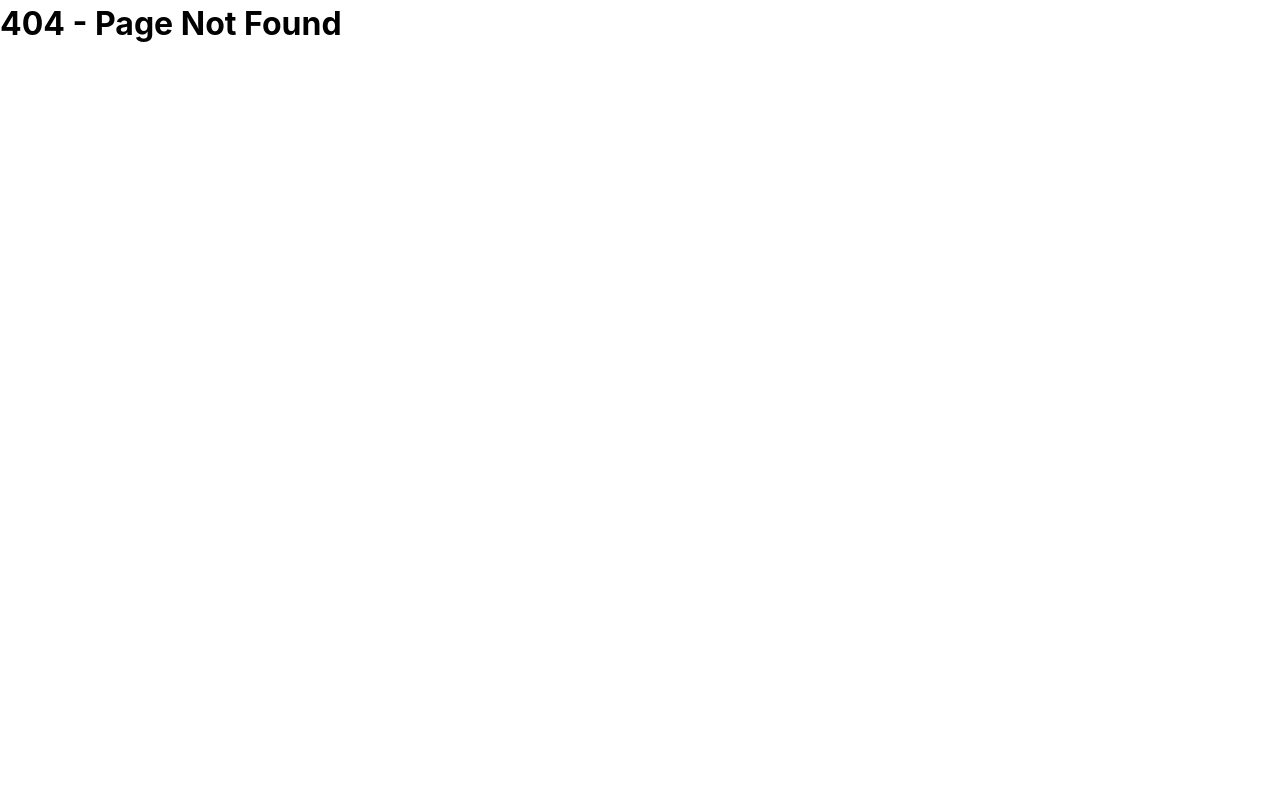
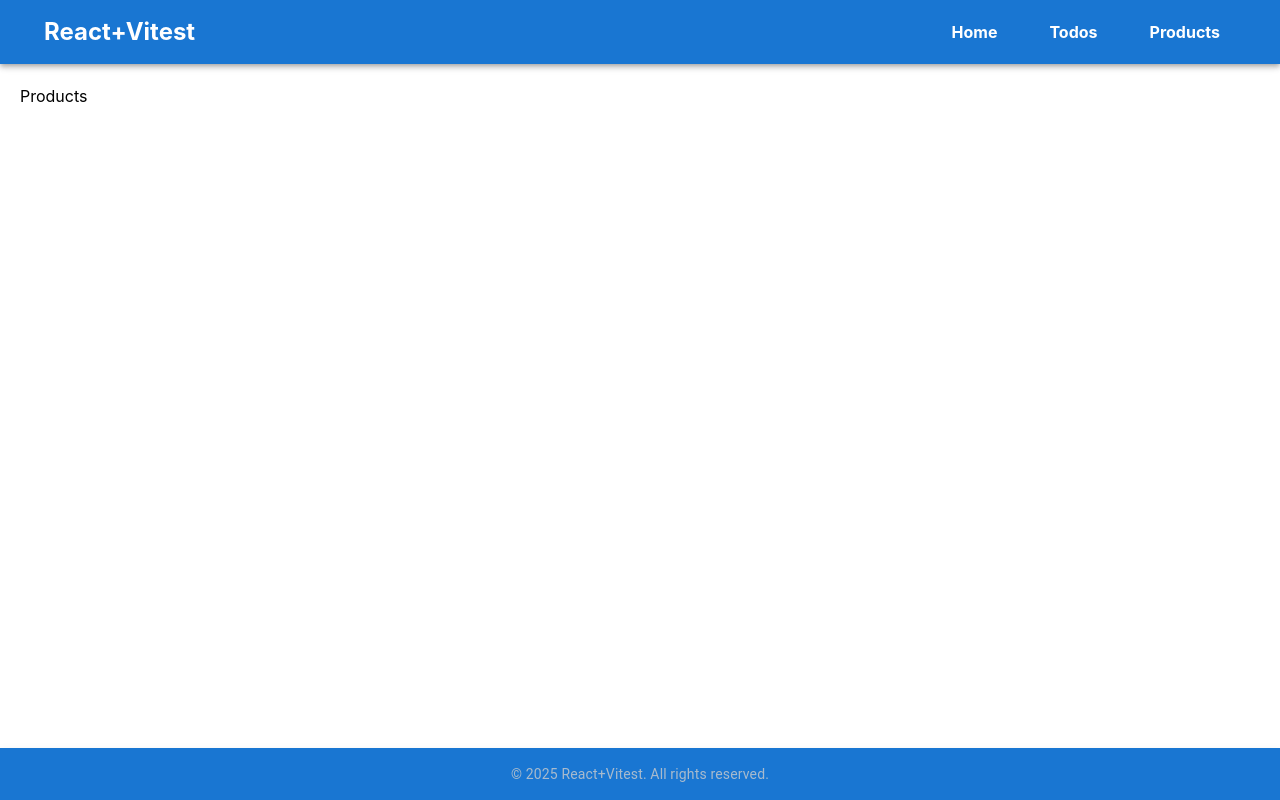
Before and after one commit to AkramAltaf/react-vitest, a React (Vite) app: page /products in a window 1280 px wide. Before the commit this address had no page. Built offline with nearby package versions, Linux system fonts and the light colour scheme.

Commit message:
route update

```diff
--- a/src/components/header/header.module.scss
+++ b/src/components/header/header.module.scss
@@ -69,7 +69,6 @@
 
     &:hover {
       background: var(--primary-color);
-      color: white;
     }
   }
 }
--- a/src/components/header/header.tsx
+++ b/src/components/header/header.tsx
@@ -32,6 +32,9 @@ const Header = () => {
             <NavLink to="/todos" className={styles.navItem}>
               Todos
             </NavLink>
+            <NavLink to="/products" className={styles.navItem}>
+              Products
+            </NavLink>
           </div>
 
           <IconButton
@@ -65,6 +68,13 @@ const Header = () => {
             >
               <ListItemText primary="Todos" />
             </ListItem>
+            <ListItem
+              component={NavLink}
+              to="/products"
+              onClick={handleDrawerToggle}
+            >
+              <ListItemText primary="Products" />
+            </ListItem>
           </List>
         </div>
       </Drawer>
--- /dev/null
+++ b/src/pages/products/products.tsx
@@ -0,0 +1,7 @@
+import React from "react";
+
+const Products: React.FC = () => {
+  return <div>Products</div>;
+};
+
+export default Products;
--- a/src/routes.tsx
+++ b/src/routes.tsx
@@ -3,6 +3,7 @@ import TodoList from "./pages/todo/todo-list";
 import NotFoundPage from "./pages/not-found/not-found";
 import Home from "./pages/home/home";
 import Layout from "./pages/layout/layout";
+import Products from "./pages/products/products";
 
 const router = createBrowserRouter([
   {
@@ -11,6 +12,7 @@ const router = createBrowserRouter([
     children: [
       { index: true, element: <Home /> },
       { path: "todos", element: <TodoList /> },
+      { path: "products", element: <Products /> },
     ],
   },
   { path: "*", element: <NotFoundPage /> },
```
